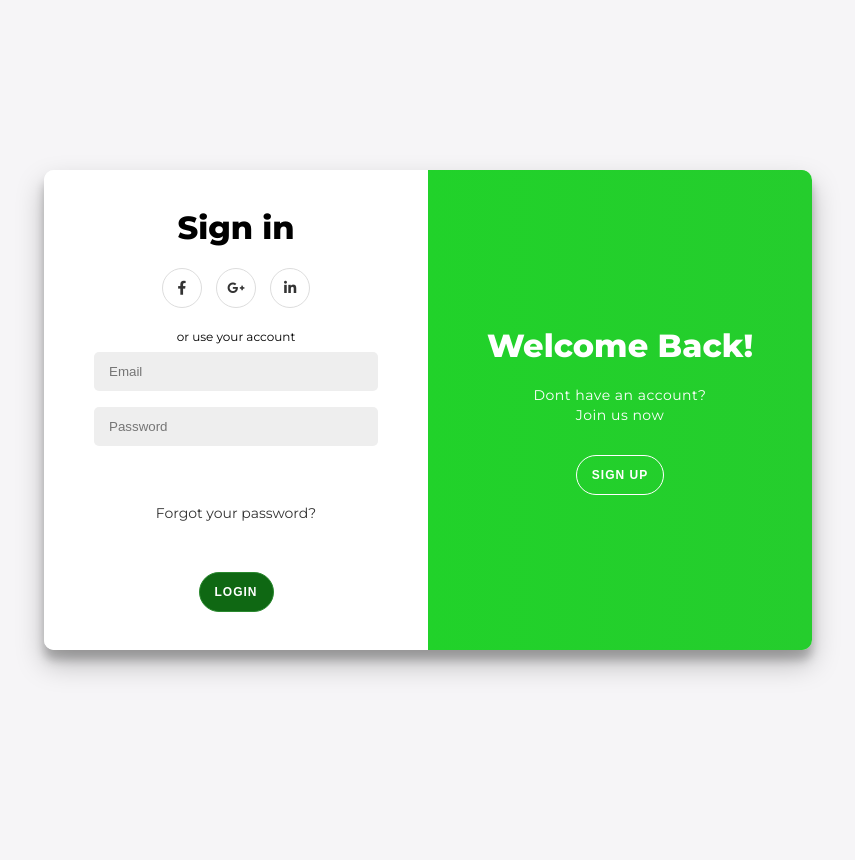
After one commit to royswastik07/smart-environmental-monitoring, a Django app: template monitoring/templates/monitoring/login.html in a window 1280 px wide. The commit adds this page. Shown: the whole page, without its empty margins (212-1067 px from the left). Run offline with Django 3.2, Linux system fonts and the light colour scheme; the template is opened without the code that fills it, so the values that code supplies are empty; some libraries are stand-ins or nearby versions.

Commit message:
login page

```diff
--- /dev/null
+++ b/monitoring/static/css/login.css
@@ -0,0 +1,231 @@
+@import url('https://fonts.googleapis.com/css?family=Montserrat:400,800');
+
+:root {
+    /Customize colors/
+    --overlay-color: green;
+    --button-color: rgb(15, 104, 19);
+    --button-border-color: rgb(42, 137, 47);
+    --overlay-gradiant1: rgb(29, 215, 39);
+    --overlay-gradiant2: rgb(37, 205, 45);
+}
+
+
+
+
+
+* {
+    box-sizing: border-box;
+}
+
+body {
+    font-family: 'Montserrat', sans-serif;
+    background-color: #f6f5f7;
+    display: flex;
+    flex-direction: column;
+    justify-content: center;
+    align-items: center;
+    height: 100vh;
+    margin: 10px 0 50px;
+}
+
+h1 {
+    font-weight: bold;
+    margin: 0;
+}
+
+p {
+    font-size: 14px;
+    font-weight: 100;
+    line-height: 20px;
+    letter-spacing: 0.5px;
+    margin: 20px 0 30px;
+}
+
+span {
+    font-size: 12px;
+}
+
+a {
+    color: #333;
+    font-size: 14px;
+    text-decoration: none;
+    margin: 50px 0;
+}
+
+.container {
+    background: white;
+    border-radius: 10px;
+    box-shadow: 0 14px 28px rgba(0, 0, 0, 0.25), 0 10px 10px rgba(0, 0, 0, 0.22);
+    position: relative;
+    overflow: hidden;
+    width: 768px;
+    max-width: 100%;
+    min-height: 480px;
+}
+
+.form-container form {
+    background: white;
+    display: flex;
+    flex-direction: column;
+    padding: 0 50px;
+    height: 100%;
+    justify-content: center;
+    align-items: center;
+    text-align: center;
+}
+
+.social-container {
+    margin: 21px 0;
+}
+
+.social-container a {
+    border: 1px solid #ddd;
+    border-radius: 50%;
+    display: inline-flex;
+    justify-content: center;
+    align-items: center;
+    margin: 0 5px;
+    height: 40px;
+    width: 40px;
+}
+
+.form-container input {
+    background: #eee;
+    border: none;
+    padding: 12px 15px;
+    margin: 8px 0;
+    width: 100%;
+    border-radius: 5px;
+}
+
+.form-container input:focus {
+    outline: none;
+}
+
+button {
+    border-radius: 20px;
+    border: 1px solid var(--button-border-color);
+    background: var(--button-color);
+    color: white;
+    font-size: 12px;
+    font-weight: bold;
+    padding: 12px 15px;
+    letter-spacing: 1px;
+    text-transform: uppercase;
+    transition: transform 80ms ease-in;
+}
+
+button:active {
+    transform: scale(0.95);
+}
+
+button:focus {
+    outline: none;
+}
+
+button.ghost {
+    background: transparent;
+    border-color: white;
+}
+
+.form-container {
+    position: absolute;
+    top: 0;
+    height: 100%;
+    transition: all 0.6s ease-in-out;
+}
+
+.sign-in-container {
+    left: 0;
+    width: 50%;
+    z-index: 2;
+}
+
+.sign-up-container {
+    left: 0;
+    width: 50%;
+    z-index: 1;
+    opacity: 0;
+}
+
+.overlay-container {
+    position: absolute;
+    top: 0;
+    left: 50%;
+    width: 50%;
+    height: 100%;
+    overflow: hidden;
+    transition: transform 0.6s ease-in-out;
+    z-index: 50;
+}
+
+.overlay {
+    background: var(--overlay-color);
+    background: linear-gradient(to right, var(--overlay-gradiant1), var(--overlay-gradiant2)) no-repeat 0 0 / cover;
+    color: white;
+    position: relative;
+    left: -100%;
+    height: 100%;
+    width: 200%;
+    transform: translateX(0);
+    transition: transform 0.6s ease-in-out;
+}
+
+.overlay-panel {
+    position: absolute;
+    top: 0;
+    display: flex;
+    flex-direction: column;
+    justify-content: center;
+    align-items: center;
+    padding: 0 40px;
+    height: 100%;
+    width: 50%;
+    text-align: center;
+    transform: translateX(0);
+    transition: transform 0.6s ease-in-out;
+
+}
+
+.overlay-right {
+    right: 0;
+    transform: translateX(0);
+}
+
+.overlay-left {
+    transform: translateX(-20%);
+}
+
+
+/* Animation */
+
+/* Move the signin to the right */
+.container.right-panel-active .sign-in-container {
+    transform: translateX(100%);
+}
+
+
+.container.right-panel-active .overlay-container {
+    transform: translateX(-100%);
+}
+
+/* Bring sign up over sign in*/
+.container.right-panel-active .sign-up-container {
+    transform: translateX(100%);
+    opacity: 1;
+    z-index: 5;
+}
+
+/* Move overlay back to the right*/
+
+.container.right-panel-active .overlay {
+    transform: translateX(50%);
+}
+
+.container.right-panel-active .overlay-left {
+    transform: translateX(0);
+}
+
+.container.right-panel-active .overlay-right {
+    transform: translateX(20%);
+}
--- /dev/null
+++ b/monitoring/static/js/script.js
@@ -0,0 +1,7 @@
+const signUpButton = document.getElementById('signUp');
+const signInButton = document.getElementById('signIn');
+const container = document.getElementById('container');
+
+signUpButton.addEventListener('click', () => container.classList.add('right-panel-active'));
+
+signInButton.addEventListener('click', () => container.classList.remove('right-panel-active'));
--- a/monitoring/templates/monitoring/base.html
+++ b/monitoring/templates/monitoring/base.html
@@ -21,6 +21,7 @@
                 <a href="{% url 'aboutus' %}">About Us</a>
                 <a href="{% url 'data' %}">AQI</a>
                 <a href="#ft">Details</a>
+                <a href="{% url 'login' %}">Login</a>
             </div>
         </div>
     </header>
@@ -39,7 +40,7 @@
                 height: 250px;
                 text-align: center;
                 color: white;
-                background-image: url("{% static 'images/Group 3.png' %}");;
+                background-image: url("{% static 'images/Group 3.png' %}");
                 display: flex;
                 align-items: center;
                 justify-content: center;
--- /dev/null
+++ b/monitoring/templates/monitoring/login.html
@@ -0,0 +1,66 @@
+<!DOCTYPE html>
+<html lang="en">
+
+<head>
+    <meta charset="UTF-8">
+    <meta name="viewport" content="width=device-width, initial-scale=1.0">
+    <meta http-equiv="X-UA-Compatible" content="ie=edge">
+    <link rel="stylesheet" href="https://use.fontawesome.com/releases/v5.8.1/css/all.css"
+        integrity="sha384-50oBUHEmvpQ+1lW4y57PTFmhCaXp0ML5d60M1M7uH2+nqUivzIebhndOJK28anvf" crossorigin="anonymous">
+    <link rel="stylesheet" href="static\css\login.css" />
+
+    <title>Welcome</title>
+</head>
+
+<body>
+    <div class="container" id="container">
+        <div class="form-container sign-up-container">
+            <form action="#">
+                <h1>Create Account</h1>
+                <div class="social-container">
+                    <a href="#" class="social"><i class="fab fa-facebook-f"></i></a>
+                    <a href="#" class="social"><i class="fab fa-google-plus-g"></i></a>
+                    <a href="#" class="social"><i class="fab fa-linkedin-in"></i></a>
+                </div>
+                <span>or use your email for registration</span>
+                <input type="text" placeholder="Name" />
+                <input type="email" placeholder="Email" />
+                <input type="password" placeholder="Password" />
+                <button>Sign Up</button>
+            </form>
+        </div>
+        <div class="form-container sign-in-container">
+            <form action="#">
+                <h1>Sign in</h1>
+                <div class="social-container">
+                    <a href="https://www.facebook.com/login/" class="social"><i class="fab fa-facebook-f"></i></a>
+                    <a href="https://myaccount.google.com/c" class="social"><i class="fab fa-google-plus-g"></i></a>
+                    <a href="#" class="social"><i class="fab fa-linkedin-in"></i></a>
+                </div>
+                <span>or use your account</span>
+                <input type="email" placeholder="Email" />
+                <input type="password" placeholder="Password" />
+                <a href="#">Forgot your password?</a>
+                <button>Login</button>
+            </form>
+        </div>
+        <div class="overlay-container">
+            <div class="overlay">
+                <div class="overlay-panel overlay-left">
+                    <h1>Hello friend!</h1>
+                    <p>Login to your account</p>
+                    <button class="ghost" id="signIn">Login</button>
+                </div>
+                <div class="overlay-panel overlay-right">
+                    <h1>Welcome Back!</h1>
+                    <p>Dont have an account? <br> Join us now</p>
+                    <button class="ghost" id="signUp">Sign Up</button>
+                </div>
+            </div>
+        </div>
+    </div>
+    <script src="static\js\script.js"></script>
+
+</body>
+
+</html>
--- a/monitoring/urls.py
+++ b/monitoring/urls.py
@@ -7,5 +7,7 @@ urlpatterns = [
     path('noise/', views.noise_view, name="noise"),
     path('data.html', views.data_view, name='data'),
     path('aboutus/', views.about_us, name='aboutus'),
+    path('login.html', views.login, name='login'),
+
 
 ]
--- a/monitoring/views.py
+++ b/monitoring/views.py
@@ -54,3 +54,6 @@ def data_view(request):
 
 def about_us(request):
     return render(request, 'monitoring/aboutus.html')
+
+def login(request):
+    return render(request, 'monitoring/login.html')
```
Also changed, not shown: monitoring/static/css/style.css (+5 -2 lines), monitoring/templates/monitoring/aboutus.html (+6 -1 lines), monitoring/templates/monitoring/index.html (+1 -15 lines), monitoring/static/images/globe11-removebg-preview.png (added), monitoring/templates/monitoring/data.html (renamed from monitoring/templates/data.html).
